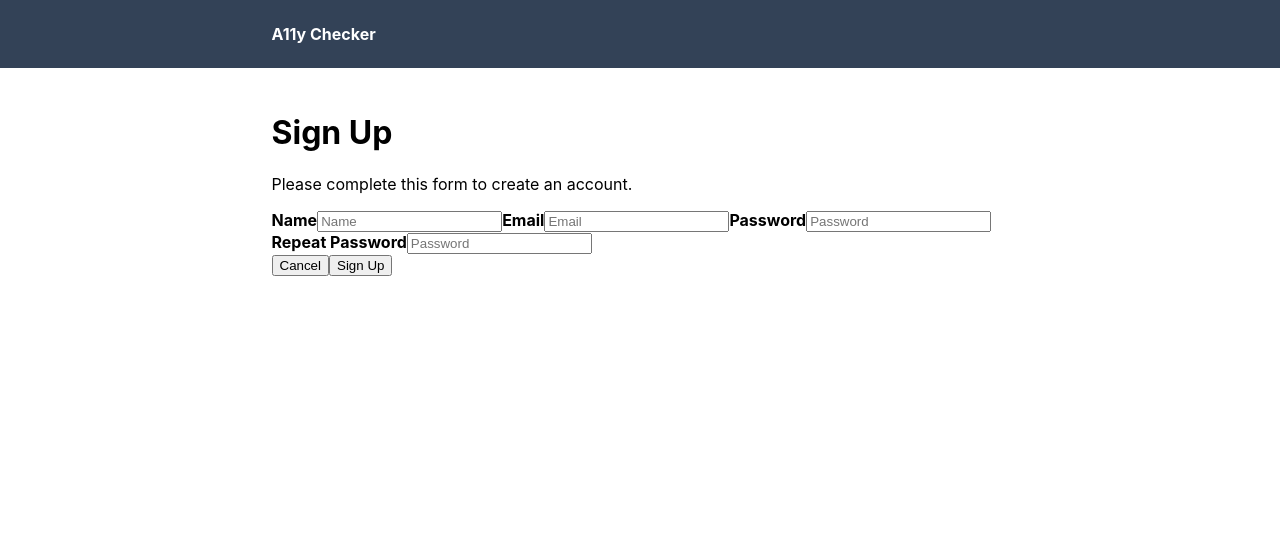
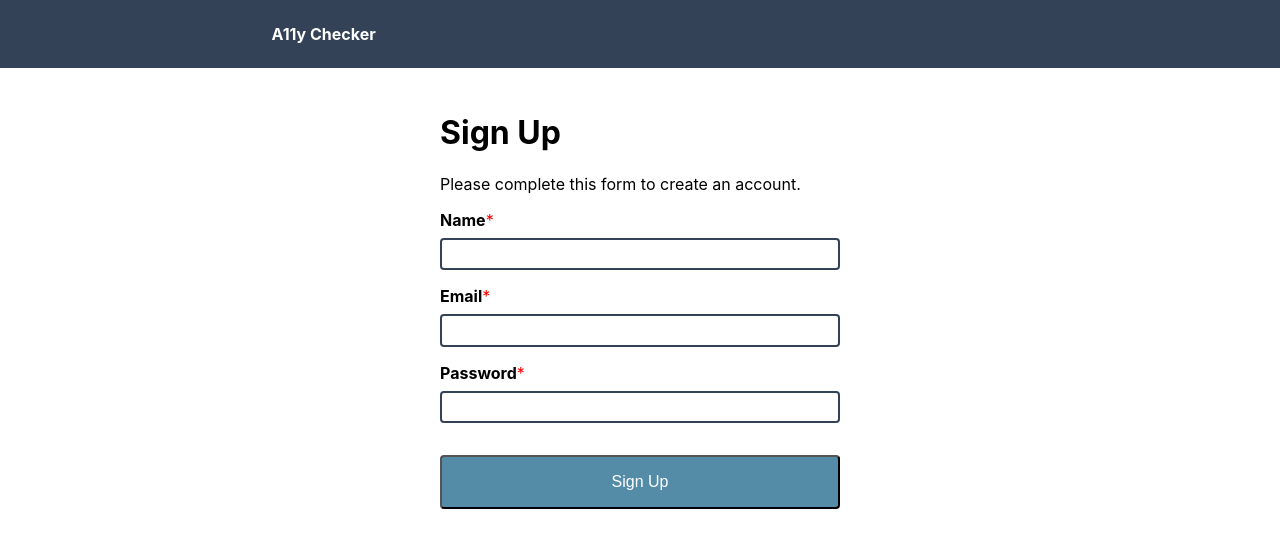
Before and after one commit to dianajohnson13/a11y-app, a React (Create React App) app in the folder client/: page /signup in a window 1280 px wide. Shown: the top 548 px of the page. Built offline with nearby package versions, Linux system fonts and the light colour scheme; the HTML template or start-up script is replaced by a standard one.

Commit message:
Minimal form styling

```diff
--- a/client/src/pages/Signup.tsx
+++ b/client/src/pages/Signup.tsx
@@ -2,26 +2,31 @@ import '../styles/Auth.css';
 
 export default function Signup() {
   return (
-    <form>
+    <form className='auth-form'>
         <div>
             <h1>Sign Up</h1>
             <p>Please complete this form to create an account.</p>
 
-            <label htmlFor="email"><b>Name</b></label>
-            <input type="text" placeholder="Name" name="email" required />
+            <div className="auth-field required">
+              <label htmlFor="email"><b>Name</b></label>
+              <br/>
+              <input type="text" name="email" required />
+            </div>
 
-            <label htmlFor="email"><b>Email</b></label>
-            <input type="text" placeholder="Email" name="email" required />
+            <div className="auth-field required">
+              <label htmlFor="email"><b>Email</b></label>
+              <br/>
+              <input type="text" name="email" required />
+            </div>
 
-            <label htmlFor="psw"><b>Password</b></label>
-            <input type="password" placeholder="Password" name="password" required />
+            <div className="auth-field required">
+              <label htmlFor="password"><b>Password</b></label>
+              <br/>
+              <input type="password" name="password" required />
+            </div>
 
-            <label htmlFor="psw-repeat"><b>Repeat Password</b></label>
-            <input type="password" placeholder="Password" name="password-repeat" required/>
-
-            <div>
-            <button type="button">Cancel</button>
-            <button type="submit">Sign Up</button>
+            <div className='footer'>
+              <button className="primary-btn" type="submit">Sign Up</button>
             </div>
         </div>
     </form>
--- a/client/src/styles/Auth.css
+++ b/client/src/styles/Auth.css
@@ -0,0 +1,42 @@
+.auth-form {
+    max-width: 400px;
+    margin: auto;
+}
+
+.auth-field {
+    margin-bottom: 1rem;
+}
+
+.auth-field input {
+    border-radius: 4px;
+    padding: .5em;
+    border: 2px solid var(--primary-color);
+    width: 100%;
+    box-sizing: border-box;
+}
+
+.auth-field input:focus-visible {
+    outline: none;
+    border: 2px solid var(--tertiary-color);
+}
+
+label {
+    margin-bottom: .5rem;
+    display: inline-block;
+}
+
+.required label:after {
+    content:"*";
+    color: red;
+}
+
+.auth-form .footer {
+    display: flex;
+}
+
+.auth-form .footer button {
+    width: 100%;
+    padding: 1em;
+    margin-top: 1em;
+    font-size: inherit;
+}
```
